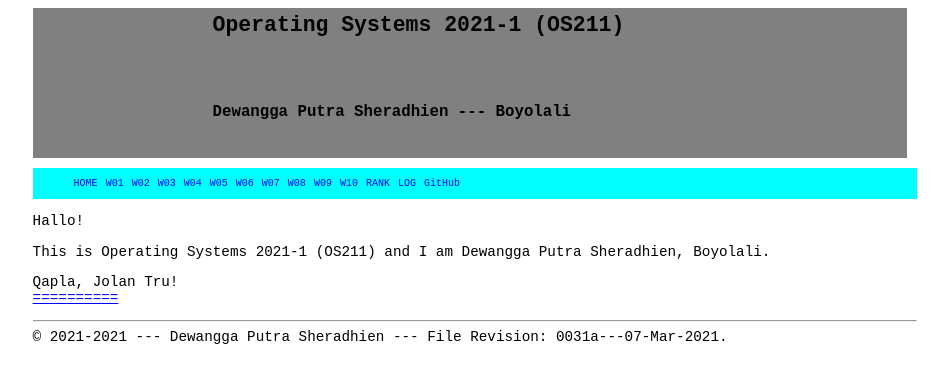
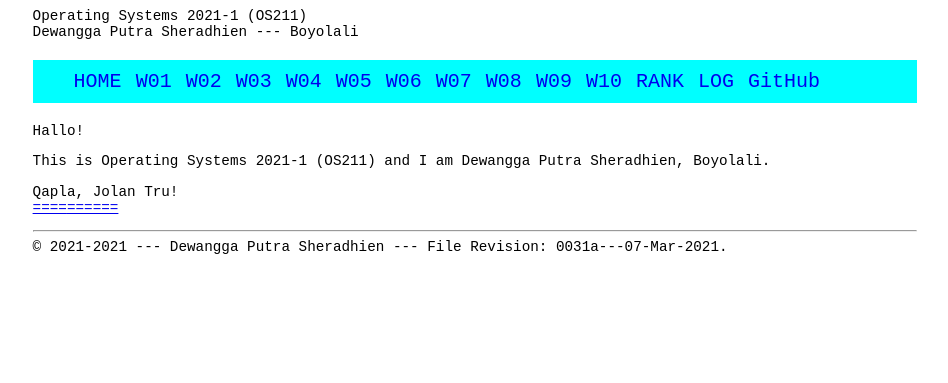
Before and after one commit to dewa251202/os211, a Jekyll site: the page built from index.md, in a window 1280 px wide. Shown: the top 383 px of the page, without its empty margins (165-1113 px from the left). Built offline with Jekyll 4.4.1, drawn with Linux system fonts in a browser that asks for light colours.

Commit message:
Customize GitHub Pages

```diff
--- a/_layouts/layout.html
+++ b/_layouts/layout.html
@@ -9,19 +9,19 @@
 		<div class="container">
 			<header>
 				<div class="row">
-				<div class="column left">
 					<!--img src="{{ site.baseurl }}/assets/images/cbk.jpg" alt="Cicak Bin Kadal" style="width:130px; border-radius:50%"-->
-				</div>
-				<div class="column right1">
+					<div class="column">
+						<div>
 							{% if page.title %}{{ page.title | escape }}
 							{% else %}{{ site.title | escape }}{% endif %}
 						</div>
-				<div class="column right2">
+						<div>
 							{% if page.author %}{{ page.author | escape }}
 							{% else %}{{ site.author | escape }}{% endif %}
 							---
 							{% if page.address %}{{ page.address | escape }}
 							{% else %}{{ site.address | escape }}{% endif %}
+						</div>
 					</div>
 				</div>
 			</header>
--- a/assets/css/style.css
+++ b/assets/css/style.css
@@ -25,55 +25,18 @@
 }
 
 .row {
+	display: flex;
 }
 
 .column {
-  float:            left;
-  display:          inline-block;
-  background:       #808080;
-  height:           130px;
-  width:            100%;
-  padding-top:      10px;
-  padding-bottom:   10px;
-  padding-left:     10px;
-  padding-right:    10px;
-  text-align:       left;
-}
-
-.left {
-  width:            130px;
-}
-
-.right1 {
-  height:           80px;
-  width:            calc(100% - 200px);
-  padding-top:      5px;
-  padding-bottom:   5px;
-  padding-left:     30px;
-  font-size:        1.5em;
-  font-weight:      bold;
-}
-
-.right2 {
-  height:           50px;
-  width:            calc(100% - 200px);
-  padding-top:      5px;
-  padding-bottom:   5px;
-  padding-left:     30px;
-  font-size:        1.1em;
-  font-weight:      bold;
-}
-
-.row:after {
-  content: "";
-  display: table;
-  clear: both;
+  display: flex;
+	flex-direction: column;
 }
 
 .navbar {
   background-color: cyan;
   color:            0;
-  font-size:        0.7em;
+  font-size:        20px;
 }
 
 .navbar ul li {
@@ -86,14 +49,6 @@
 .navbar ul li a {
   text-decoration: none;
 	cursor: 				 pointer;
-}
-
-pre {
-  border:        3px solid rgba(255, 255, 255, 0.15);
-  padding:       10px;
-  color:         #b5e853;
-  font-size:     0.7em;
-  border-radius: 2px;
 }
 
 @media screen and (max-width:768px) {
```
Lines whose indentation alone changed are shown as unchanged.
